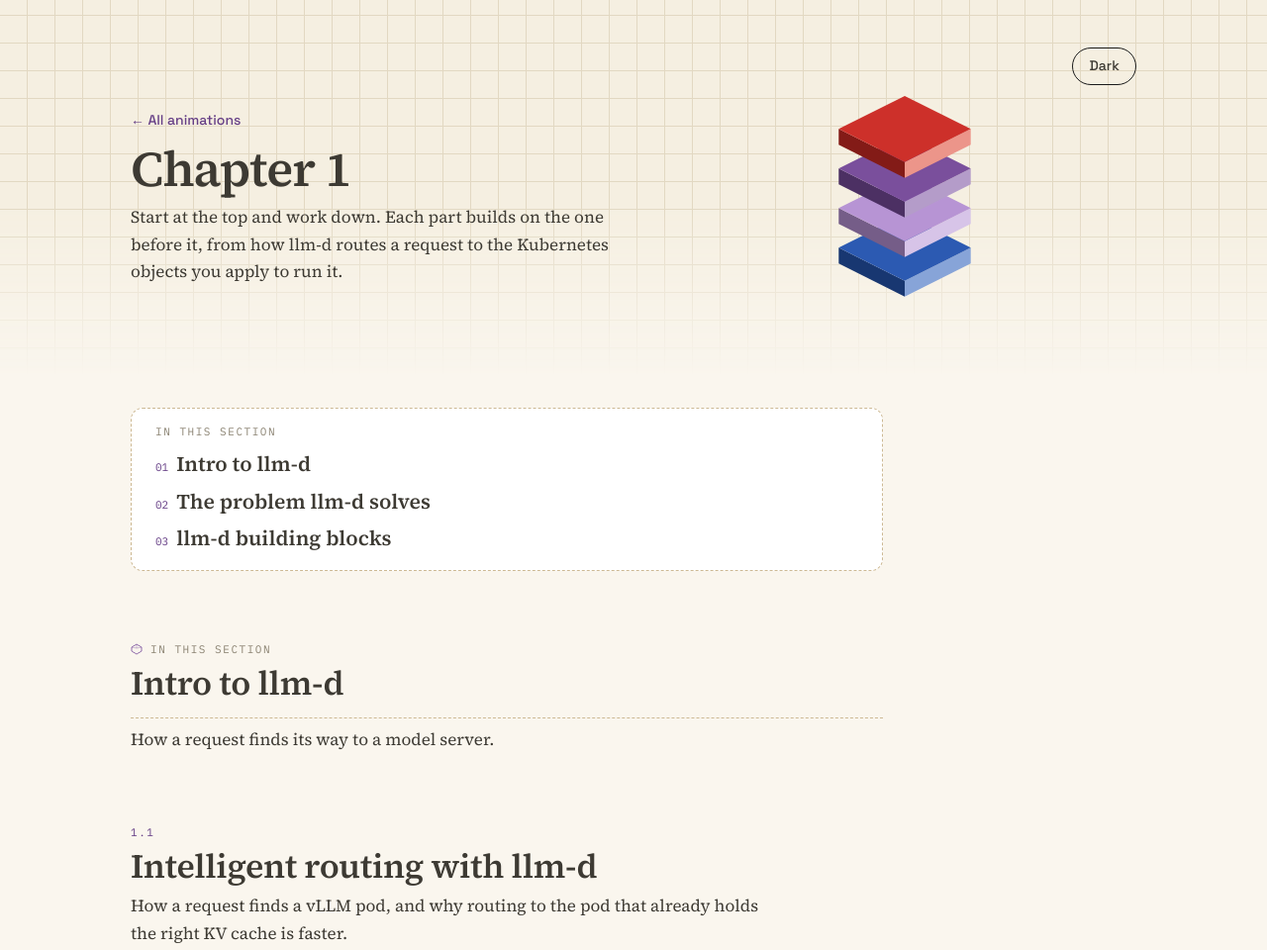
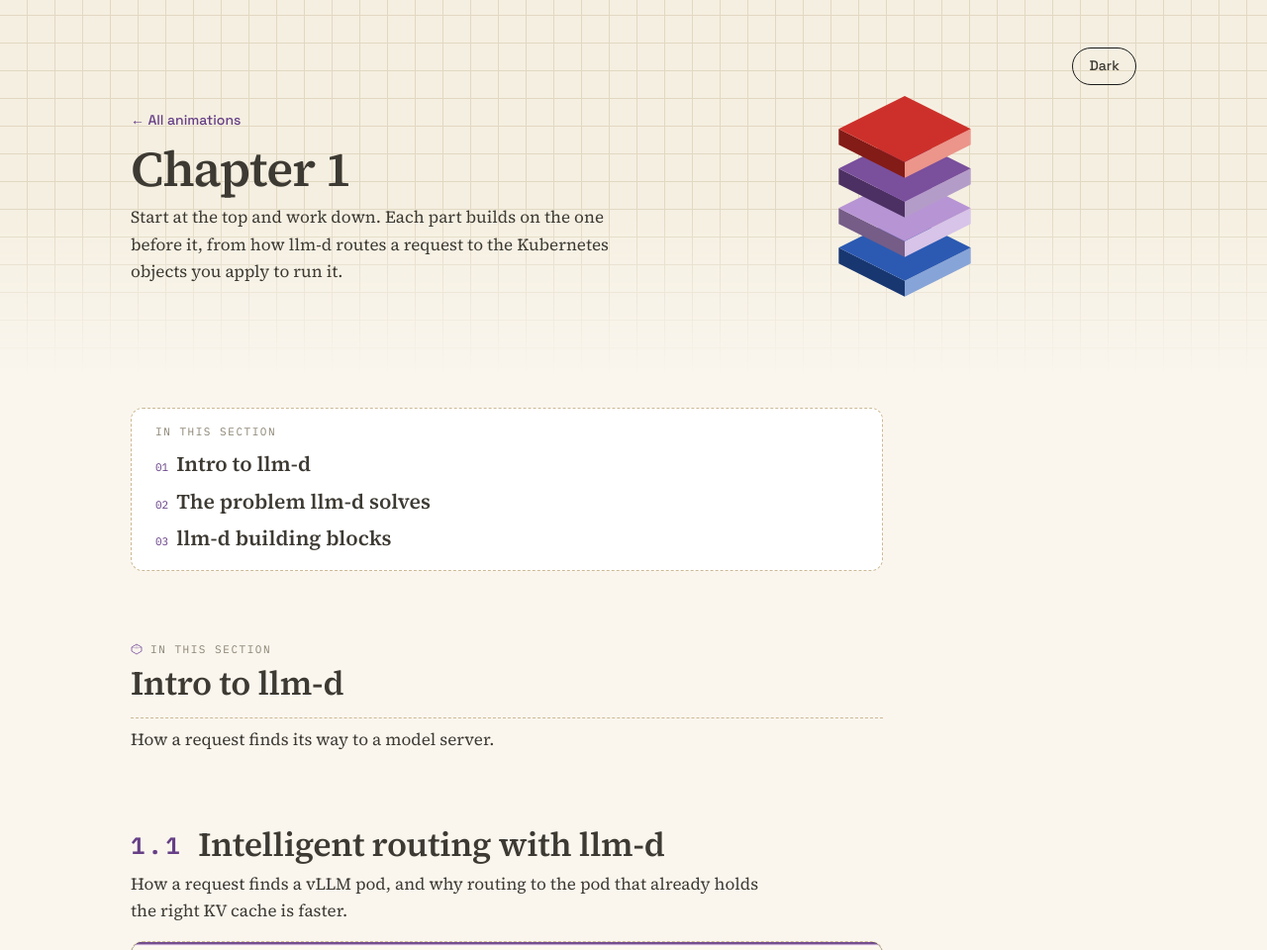
Before and after one commit to alexagriffith/llm-d-course-site, a plain HTML site: page chapter.html in a window 1280 px wide. Shown: the top 960 px of the page at 99% size. Drawn offline with nearby package versions, Linux system fonts and the light colour scheme; no server answers; grey boxes are pictures that could not be loaded.

Commit message:
Fold part number into title, drop the per-part eyebrow
Remove the standalone "1.1" walk-label eyebrow above each part and
prefix the title with the number instead (e.g. "1.1 Intelligent routing
with llm-d") as a quiet mono span. Keeps the "In this section" eyebrow on
the group headers. Reduces header clutter.

Co-Authored-By: Claude Opus 4.8 <noreply@anthropic.com>

```diff
--- a/site.js
+++ b/site.js
@@ -86,16 +86,19 @@ function walkPartEl(item, resolver, index) {
   const head = document.createElement('div');
   head.className = 'walk-head';
 
-  if (item.label) {
-    const label = document.createElement('div');
-    label.className = 'walk-label';
-    label.textContent = item.label;
-    head.appendChild(label);
-  }
-
+  // The part number (e.g. "1.1") reads as a quiet prefix inside the title rather
+  // than a separate eyebrow, to keep the header uncluttered.
   const t = document.createElement('h2');
   t.className = 'walk-title';
-  t.textContent = item.title;
+  if (item.label) {
+    const num = document.createElement('span');
+    num.className = 'walk-num';
+    num.textContent = item.label;
+    t.appendChild(num);
+    t.appendChild(document.createTextNode(' ' + item.title));
+  } else {
+    t.textContent = item.title;
+  }
   head.appendChild(t);
 
   if (item.lead) {
--- a/style.css
+++ b/style.css
@@ -127,12 +127,16 @@ h1, h2, h3 { color: var(--text-heading); margin: 0; }
 }
 .walk-part { display: flex; flex-direction: column; gap: var(--space-4); }
 .walk-head { display: flex; flex-direction: column; gap: var(--space-2); }
-.walk-label {
-  font: var(--text-label); font-family: var(--font-mono);
-  text-transform: uppercase; letter-spacing: var(--ls-label);
+.walk-title { font: var(--text-title); letter-spacing: -0.01em; margin: 0; }
+/* the part number folded into the title as a quiet mono prefix */
+.walk-num {
+  font-family: var(--font-mono);
+  font-size: 0.7em; font-weight: 600;
+  letter-spacing: var(--ls-label);
   color: var(--link);
+  margin-right: var(--space-2);
+  vertical-align: 0.08em;
 }
-.walk-title { font: var(--text-title); letter-spacing: -0.01em; margin: 0; }
 .walk-lead { font: var(--text-prose); color: var(--text-body); max-width: var(--measure); margin: 0; }
 
 /* ---------- in-chapter jump nav (contents) ---------- */
```
